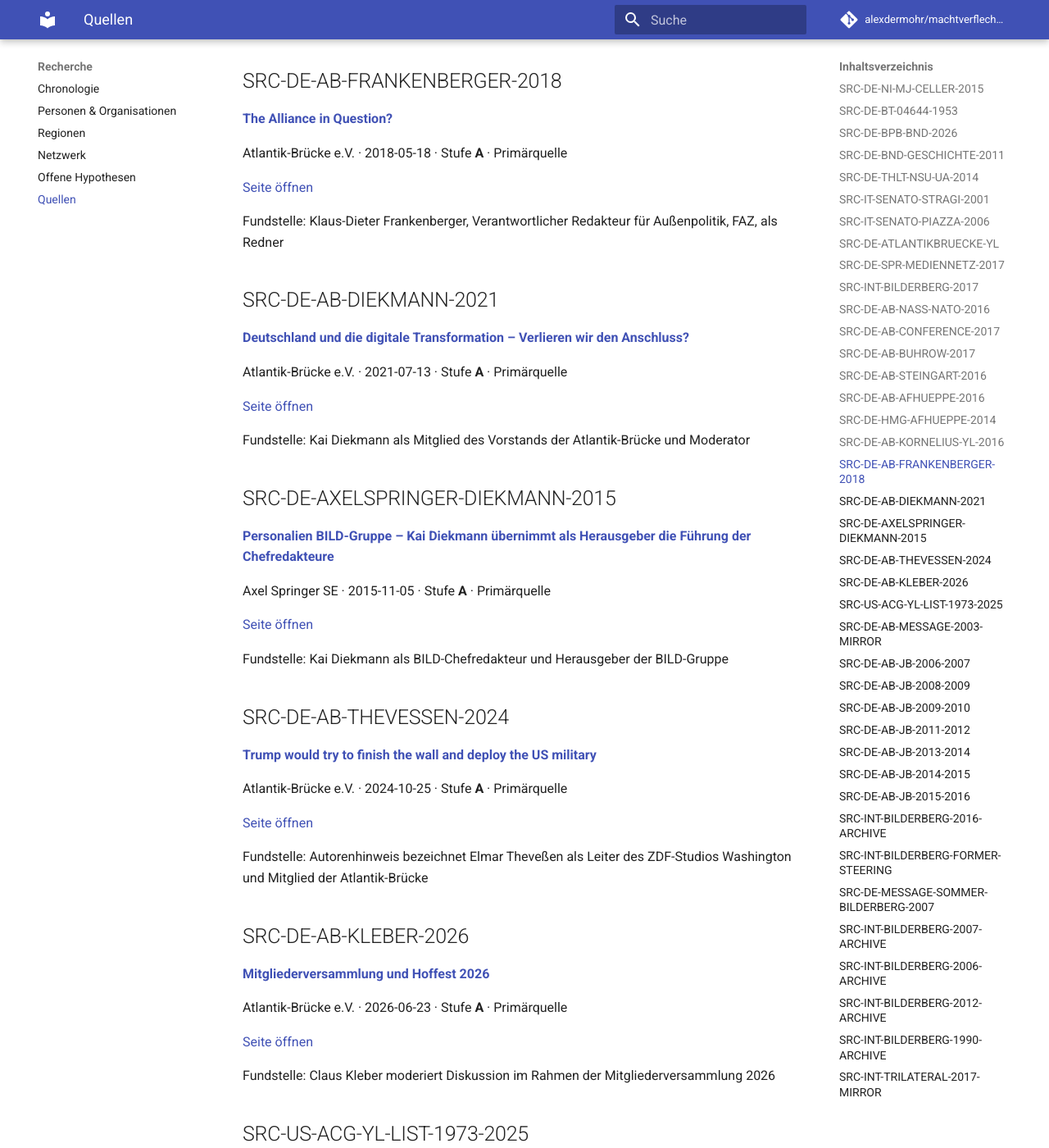
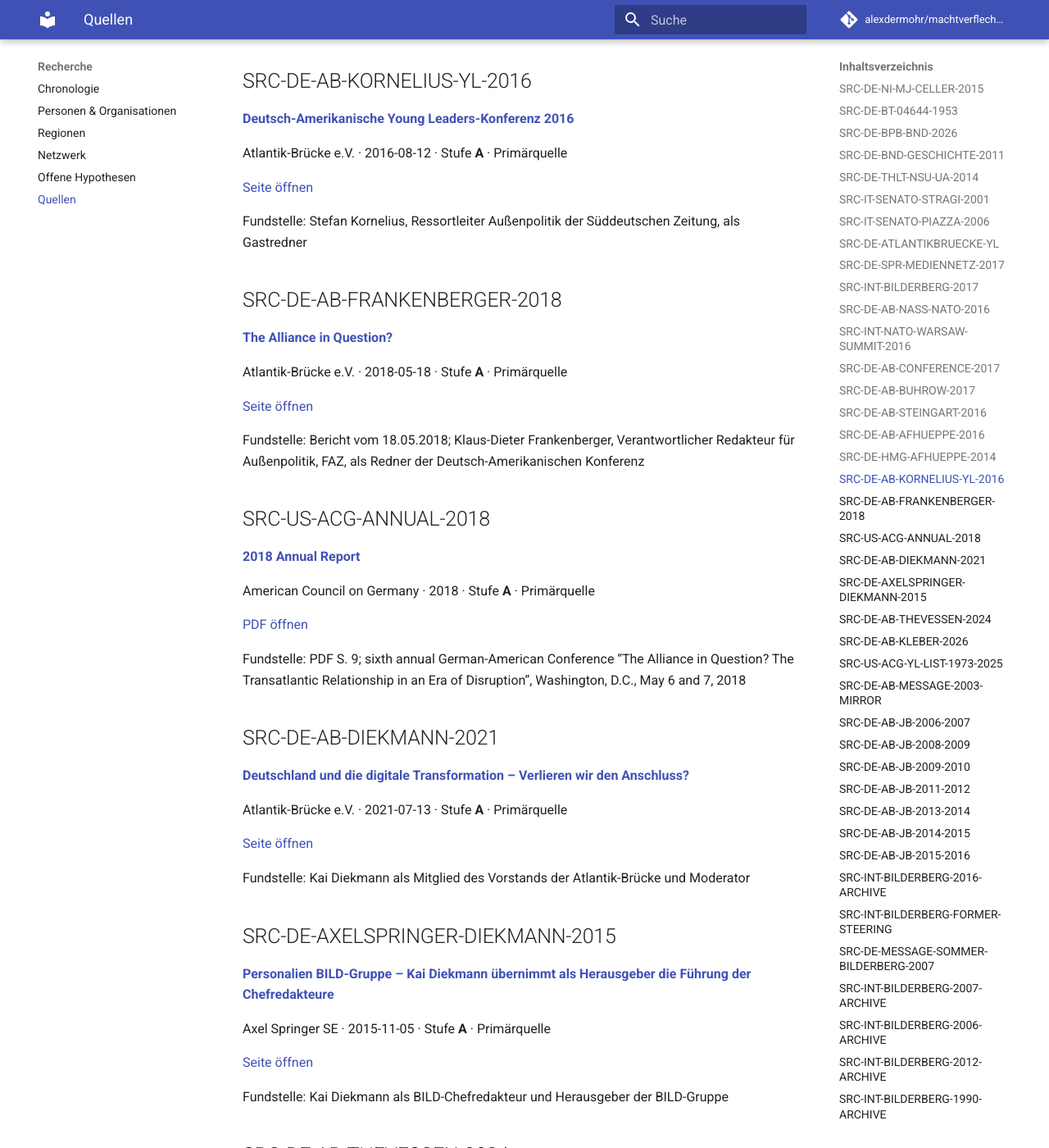
Before and after one commit to alexdermohr/machtverflechtungen, an MkDocs documentation site: the page built from docs/quellen/index.md, in a window 1280 px wide and 1400 px high, scrolled down 4328 px. Shown: the whole window at 82% size. Built offline with MkDocs 1.6.1 and Material for MkDocs 9.7.7, drawn with Linux system fonts in a browser that asks for light colours; comment, search, counter and statistics services are not loaded; some of the changed text lies outside the part shown.

Commit message:
research: bind relation periods to event dates

```diff
--- a/docs/quellen/index.md
+++ b/docs/quellen/index.md
@@ -113,7 +113,18 @@
 
 [Seite öffnen](https://www.atlantik-bruecke.org/nato-in-a-world-of-disorder-a-conversation-on-the-outcomes-of-the-warsaw-summit-2016/)
 
-Fundstelle: Moderation Matthias Naß, Internationaler Korrespondent der ZEIT
+Fundstelle: Bericht vom 15.07.2016; Diskussion zwei Tage nach Ende des Warschauer NATO-Gipfels; Moderation Matthias Naß, Internationaler Korrespondent der ZEIT
+
+<a id="src-int-nato-warsaw-summit-2016"></a>
+## SRC-INT-NATO-WARSAW-SUMMIT-2016
+
+**[NATO Secretary General announces dates for 2016 Warsaw Summit](https://www.nato.int/en/news-and-events/events/transcripts/2015/05/22/nato-secretary-general-announces-dates-for-2016-warsaw-summit)**
+
+NATO · 2015-05-22 · Stufe **A** · Primärquelle
+
+[Seite öffnen](https://www.nato.int/en/news-and-events/events/transcripts/2015/05/22/nato-secretary-general-announces-dates-for-2016-warsaw-summit)
+
+Fundstelle: Ankündigung des NATO-Generalsekretärs; Warsaw Summit am 8.–9. Juli 2016
 
 <a id="src-de-ab-conference-2017"></a>
 ## SRC-DE-AB-CONFERENCE-2017
@@ -190,7 +201,18 @@
 
 [Seite öffnen](https://www.atlantik-bruecke.org/the-alliance-in-question/)
 
-Fundstelle: Klaus-Dieter Frankenberger, Verantwortlicher Redakteur für Außenpolitik, FAZ, als Redner
+Fundstelle: Bericht vom 18.05.2018; Klaus-Dieter Frankenberger, Verantwortlicher Redakteur für Außenpolitik, FAZ, als Redner der Deutsch-Amerikanischen Konferenz
+
+<a id="src-us-acg-annual-2018"></a>
+## SRC-US-ACG-ANNUAL-2018
+
+**[2018 Annual Report](https://www.acgusa.org/wp-content/uploads/2019/04/ACG2018_Annual-Report_ONLINE.pdf)**
+
+American Council on Germany · 2018 · Stufe **A** · Primärquelle
+
+[PDF öffnen](https://www.acgusa.org/wp-content/uploads/2019/04/ACG2018_Annual-Report_ONLINE.pdf)
+
+Fundstelle: PDF S. 9; sixth annual German-American Conference “The Alliance in Question? The Transatlantic Relationship in an Era of Disruption”, Washington, D.C., May 6 and 7, 2018
 
 <a id="src-de-ab-diekmann-2021"></a>
 ## SRC-DE-AB-DIEKMANN-2021
```
Also changed, not shown: docs/faelle/de/transatlantik-mediennetzwerk-2017-2026.md (+6 -2 lines), docs/generated/network.md (+4 -4 lines), 2 other files.
